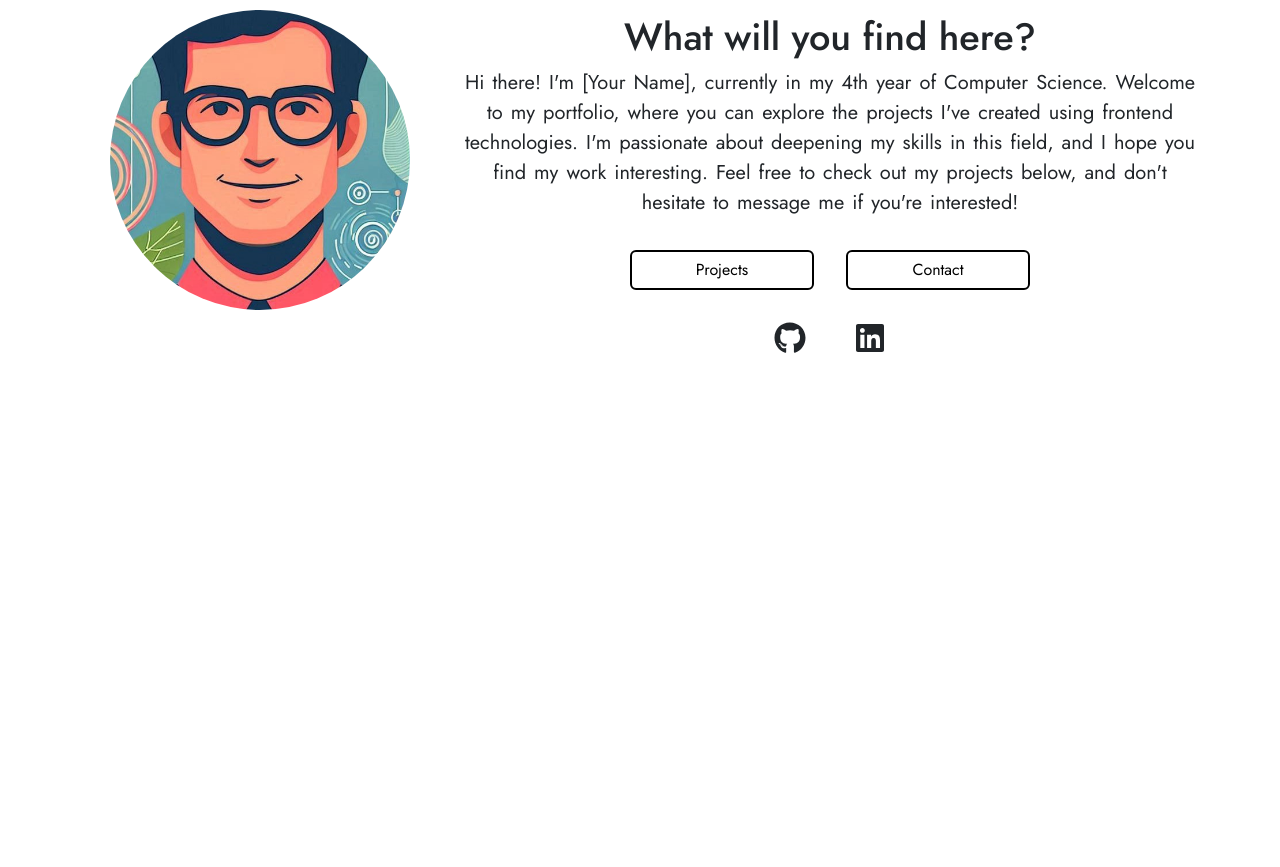
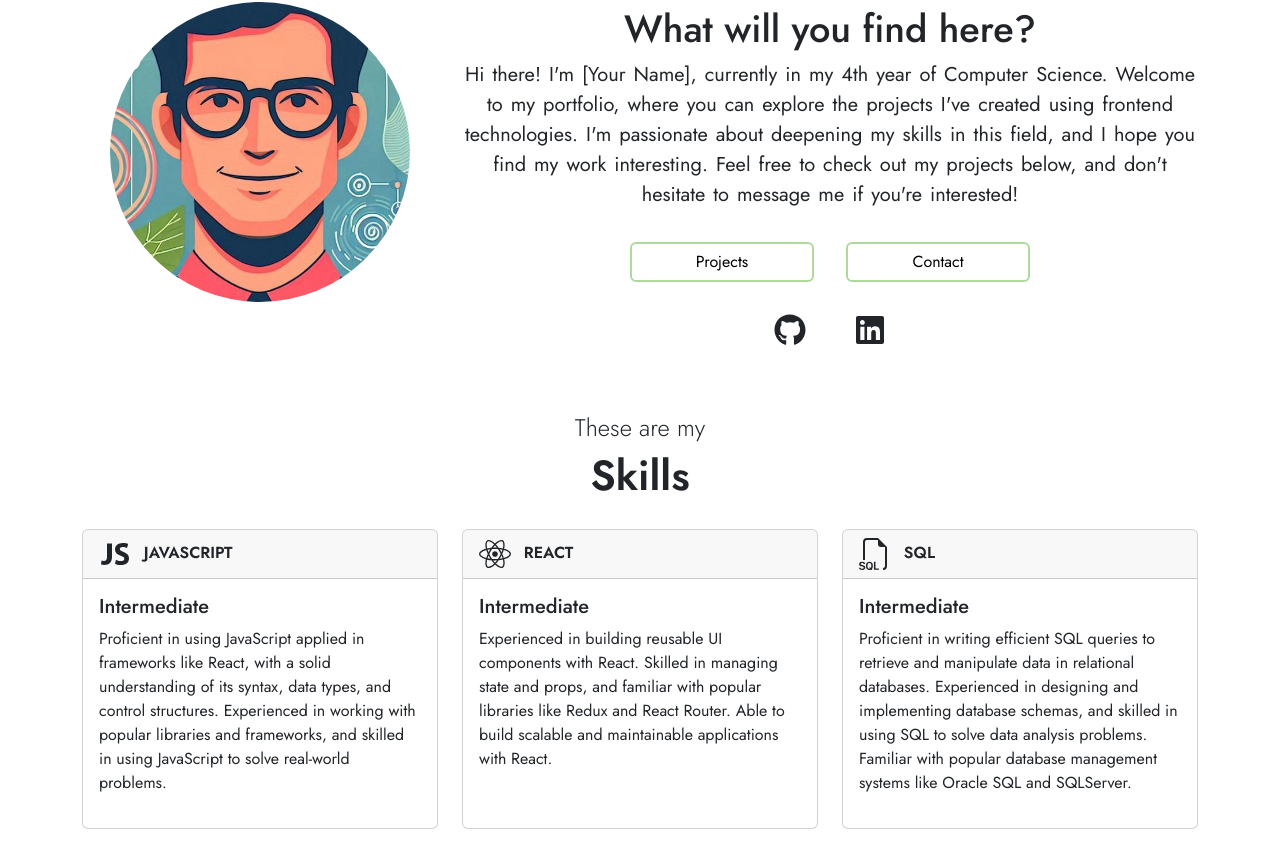
Before and after one commit to Bastian142000/portfolio, a React (Create React App) app: page / in a window 1280 px wide. Shown: the part 239-1106 px from the top of the page. Before the commit the page ends 800 px from the top, so only its background shows below. Built offline with nearby package versions, Linux system fonts and the light colour scheme.

Commit message:
Cards for the skill list added and minor color changes

```diff
--- a/src/App.js
+++ b/src/App.js
@@ -5,9 +5,47 @@ import Nav from "react-bootstrap/Nav";
 import Container from "react-bootstrap/Container";
 import Row from "react-bootstrap/Row";
 import Col from "react-bootstrap/Col";
-import { IoLogoReact } from "react-icons/io5";
+import Card from "react-bootstrap/Card";
 import { FaLinkedin } from "react-icons/fa";
 import { FaGithub } from "react-icons/fa";
+import { FaReact } from "react-icons/fa";
+import { IoLogoJavascript } from "react-icons/io";
+import { BsFiletypeSql } from "react-icons/bs";
+
+const skills = [
+  {
+    id: 1,
+    name: "Javascript",
+    level: "Intermediate",
+    description:
+      "Proficient in using JavaScript applied in frameworks like React, \
+       with a solid understanding of its syntax, data types, and control structures. \
+       Experienced in working with popular libraries and frameworks, and skilled in using \
+       JavaScript to solve real-world problems.",
+    icon: <IoLogoJavascript size={32} />,
+  },
+  {
+    id: 2,
+    name: "React",
+    level: "Intermediate",
+    description:
+      "Experienced in building reusable UI components with React. Skilled in managing state and props,\
+      and familiar with popular libraries like Redux and React Router. Able to build scalable \
+       and maintainable applications with React.",
+    icon: <FaReact size={32} />,
+  },
+  {
+    id: 3,
+    name: "SQL",
+    level: "Intermediate",
+    description:
+      "Proficient in writing efficient SQL queries to retrieve and manipulate data in \
+       relational databases. Experienced in designing and implementing database schemas, and \
+       skilled in using SQL to solve data analysis problems. Familiar with popular \
+       database management systems like Oracle SQL and SQLServer.",
+    icon: <BsFiletypeSql size={32} />,
+  },
+];
 
 export default function App() {
   return (
@@ -17,6 +55,7 @@ export default function App() {
       </header>
       <div className="app-body">
         <AboutMe />
+        <SkillList />
       </div>
       <footer className="app-footer"></footer>
     </div>
@@ -27,7 +66,7 @@ function NavbarPortfolio() {
   return (
     <Container>
       {/* Inicio del navbar, la clase Navbar es el contenedor principal y tiene todos los estilos necesarios */}
-      <Navbar id="navbar" className="m-2 mt-4" expand="sm">
+      <Navbar id="navbar" expand="sm">
         {/* Marca o Logo que se puede mostrar en el navbar */}
         <div className="d-sm mx-auto">
           <Navbar.Brand href="#">
@@ -88,8 +127,8 @@ function AboutMe() {
             hesitate to message me if you're interested!
           </span>
           <span>
-            <Button variant="dark">Projects</Button>
-            <Button variant="dark">Contact</Button>
+            <Button variant="success">Projects</Button>
+            <Button variant="success">Contact</Button>
           </span>
           <span className="aboutme-icons">
             <FaGithub size={32} className="git-icon" />
@@ -100,3 +139,40 @@ function AboutMe() {
     </Container>
   );
 }
+
+function SkillList() {
+  return (
+    <Container className="mb-5">
+      <Row>
+        <Col sm={12} className="d-flex justify-content-center">
+          <Col sm={2} className="text-center" id="col-skills-titles">
+            <h2>These are my</h2>
+            <h3>Skills</h3>
+          </Col>
+        </Col>
+      </Row>
+      <Row>
+        {skills.map((skill) => (
+          <Col md={4} key={skill.id}>
+            <Skill skill={skill} />
+          </Col>
+        ))}
+      </Row>
+    </Container>
+  );
+}
+
+function Skill({ skill }) {
+  return (
+    <Card className="mb-3" id="card">
+      <Card.Header id="card-header">
+        <span>{skill.icon} </span>
+        <span id="skill-name">{skill.name}</span>
+      </Card.Header>
+      <Card.Body>
+        <Card.Title>{skill.level}</Card.Title>
+        <Card.Text>{skill.description}</Card.Text>
+      </Card.Body>
+    </Card>
+  );
+}
--- a/src/index.css
+++ b/src/index.css
@@ -11,6 +11,7 @@
 }
 
 #navbar {
+  margin-top: 1rem;
   padding: 0.6rem;
   min-width: fit-content;
 }
@@ -107,19 +108,18 @@
   color: black;
   background-color: white;
   outline: none;
-  border: 2px solid black;
+  border: 2px solid #afd89d;
   transition: background-color 0.3s ease, color 0.3s ease;
 }
 
 .col-aboutme button:hover {
-  background-color: black;
-  color: white;
+  background-color: #afd89d;
+  color: black;
+  border: none;
 }
 
 .col-aboutme button:focus {
   outline: none;
-  background-color: white;
-  color: black;
 }
 
 .aboutme-icons {
@@ -133,6 +133,54 @@
   color: #35945b;
 }
 
+#col-skills-titles {
+  margin: 4rem;
+}
+
+#col-skills-titles h2 {
+  font-size: 24px;
+  font-weight: 300;
+}
+
+#col-skills-titles h3 {
+  font-size: 42px;
+  font-weight: 600;
+}
+
+#col-skills-titles {
+  margin-bottom: 20px;
+}
+
+#skill-list-container {
+  display: inline;
+  flex-wrap: wrap;
+}
+
+#card-header {
+  text-transform: uppercase;
+  font-weight: 600;
+  transition: background-color 0.3s ease-in-out;
+}
+
+#card-header:hover {
+  background-color: #afd89d;
+}
+
+#skill-name {
+  margin-left: 0.5rem;
+}
+
+#card {
+  height: 300px;
+  overflow-y: auto;
+  transition: box-shadow 0.3s ease-in-out, transform 0.3s ease-in-out;
+}
+
+#card:hover {
+  box-shadow: 0 0 10px #61a146;
+  transform: translateY(-5px);
+}
+
 @media (max-width: 768px) {
   .aboutme-container {
     margin-top: 5rem;
```
